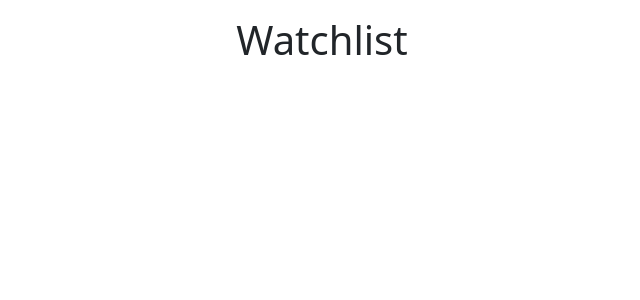
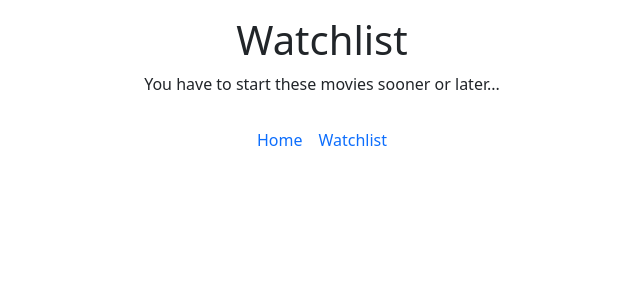
Before and after one commit to HaliTran/movie-manager, a Flask app: page /watchlist in a window 1280 px wide. Shown: the top 300 px of the page, without its empty margins (318-958 px from the left). Run offline with Flask 3, Linux system fonts and the light colour scheme.

Commit message:
Add navigation links to index and watchlist template

```diff
--- a/final/templates/watchlist.html
+++ b/final/templates/watchlist.html
@@ -3,6 +3,19 @@
 {% block content %}
 <header class="text-center mt-3">
   <h1>Watchlist</h1>
+  <p>You have to start these movies sooner or later...</p>
+
+  <nav class="navbar navbar-expand-md justify-content-center">
+    <ul class="navbar-nav">
+      <li class="nav-item">
+        <a href="{{ url_for('index')}}" class="nav-link active">Home</a>
+      </li>
+      <li class="nav-item">
+        <a href="{{ url_for('watchlist')}}" class="nav-link active">Watchlist</a>
+      </li>
+    </ul>
+  </nav>
+
 </header>
 
 {% endblock %}
```
Also changed, not shown: final/templates/index.html (+12 -0 lines).
